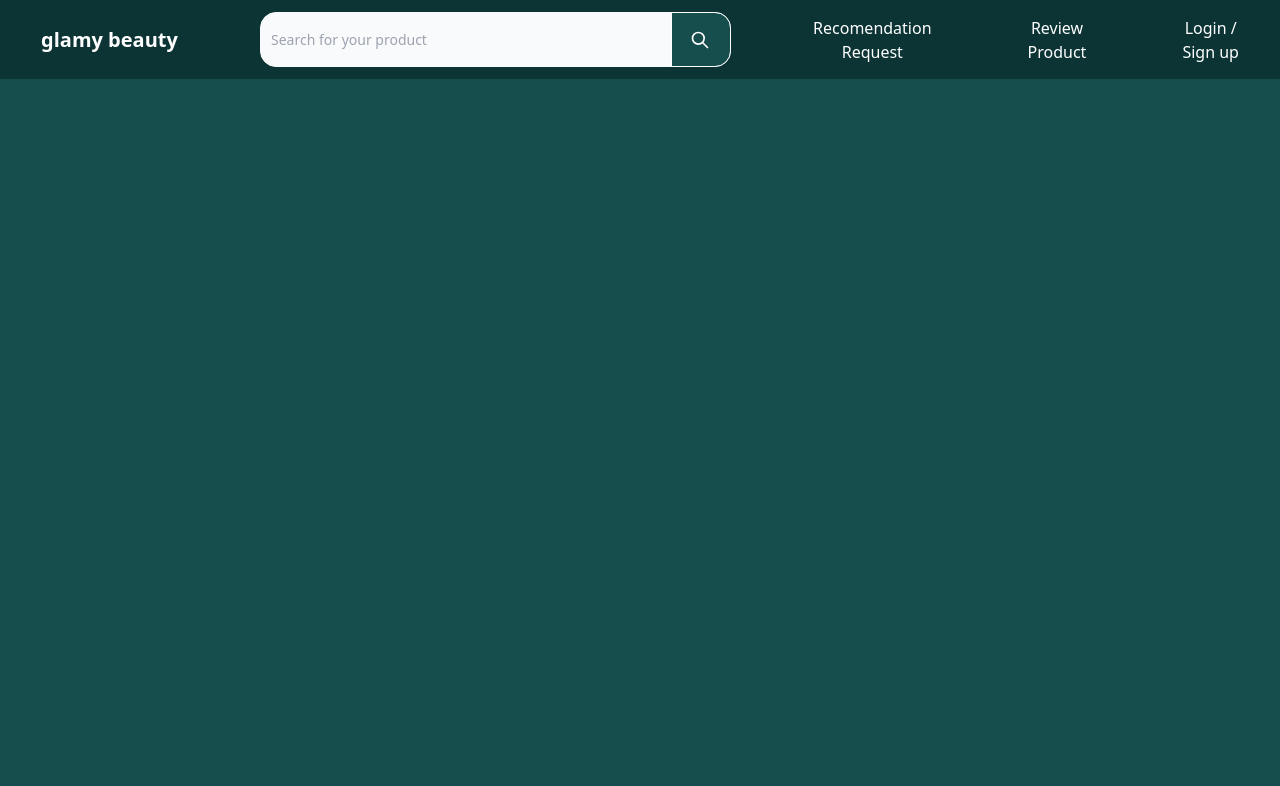
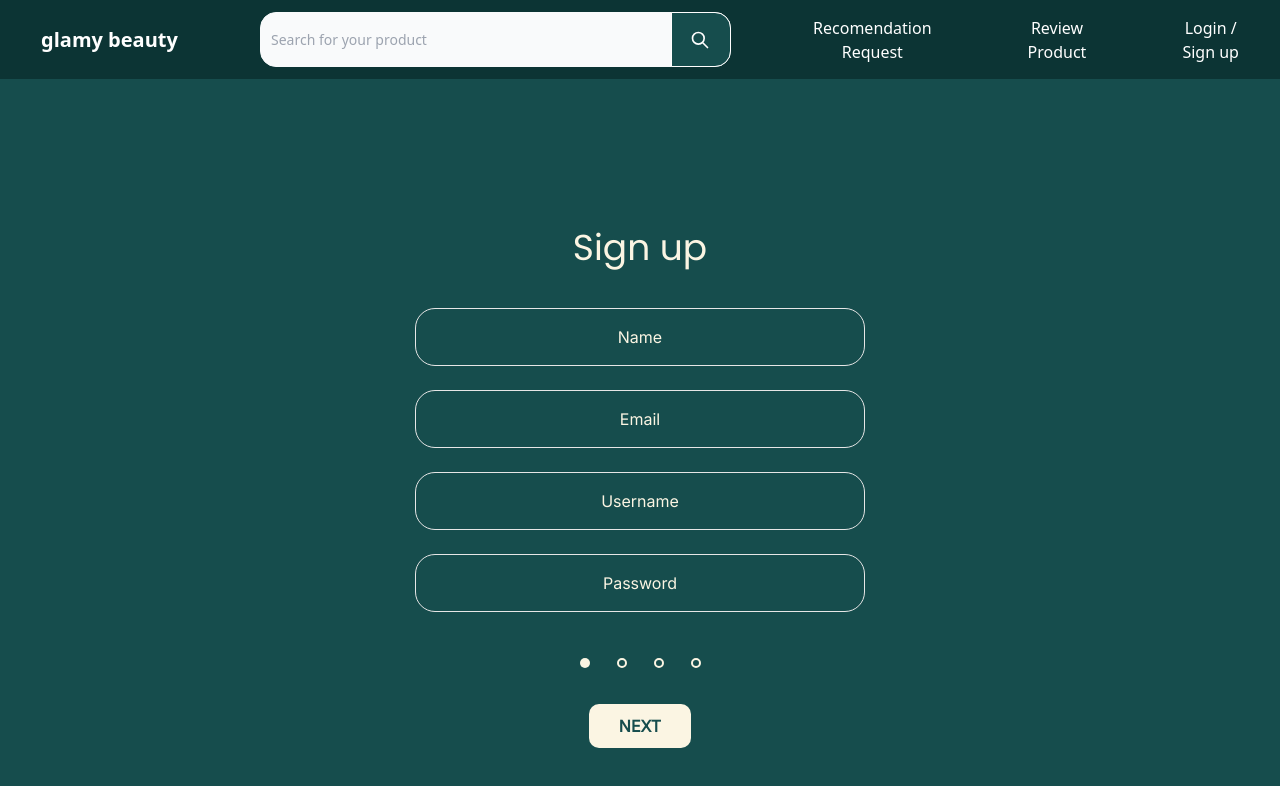
Before and after one commit to fahmiSD/glamify, a Nuxt app: page /signup in a window 1280 px wide. Shown: the top 786 px of the page. Built offline with nearby package versions, Linux system fonts and the light colour scheme.

Commit message:
signup dan email

```diff
--- a/layouts/default.vue
+++ b/layouts/default.vue
@@ -31,7 +31,7 @@
             >
           </li>
           <li>
-            <NuxtLink to="/products" class="btn"
+            <NuxtLink to="/login" class="btn"
               ><p class="text-white text-center">Login / <br />Sign up</p></NuxtLink
             >
           </li>
@@ -40,7 +40,7 @@
     </header>
 
     <!-- output the page content -->
-    <div class="bg-green h-screen">
+    <div class="bg-green h-full">
       <slot />
     </div>
   </div>
--- /dev/null
+++ b/pages/confirmEmail.vue
@@ -0,0 +1,37 @@
+<template>
+  <div class="flex flex-col justify-center items-center h-screen">
+    <form>
+      <div>
+        <p class="font-poppins text-[36px] text-[#FBF5E3] mb-[92px] text-center">Confirm Email!</p>
+      </div>
+      <div class="flex justify-center mb-[32px]">
+        <img src="~/assets/image/emailSent.svg" alt="" />
+      </div>
+      <div>
+        <p class="font-poppins text-[24px] text-[#FBF5E3] font-light text-center mb-[56px]">
+          We’ve sent you an<br />email link! Please verify <br />
+          your account
+        </p>
+      </div>
+
+      <div class="mb-[46px] flex justify-center">
+        <div class="w-[10px] h-[10px] border-solid border-2 border-[#FBF5E3] rounded-full mr-[27px]"></div>
+
+        <div class="w-[10px] h-[10px] bg-[#FBF5E3] rounded-full mr-[27px]"></div>
+
+        <div class="w-[10px] h-[10px] border-solid border-2 border-[#FBF5E3] rounded-full mr-[27px]"></div>
+
+        <div class="w-[10px] h-[10px] border-solid border-2 border-[#FBF5E3] rounded-full"></div>
+      </div>
+
+      <div class="text-center">
+        <!-- <button type="submit" class="bg-[#FBF5E3] rounded-[10px] w-[119px] h-[40px]"><p class="text-[#164D4D] font-inter font-bold">NEXT</p></button> -->
+        <a href="/confirmEmail" class="bg-[#FBF5E3] px-[30px] py-[12px] rounded-[10px] w-[119px] h-[40px] text-[#164D4D] font-inter font-bold">CHECK EMAIL</a>
+      </div>
+    </form>
+  </div>
+</template>
+
+<script setup></script>
+
+<style scoped></style>
--- a/pages/login.vue
+++ b/pages/login.vue
@@ -13,6 +13,7 @@
       </div>
       <div>
         <input
+          type="password"
           class="w-[450px] h-[58px] mb-[24px] rounded-[20px] bg-[#164D4D] border border-[#E6E6E6] focus:outline-none focus:ring focus:ring-[#FBF5E3] text-center text-[#FBF5E3] placeholder:font-inter placeholder:text-center placeholder:text-[#FBF5E3]"
           placeholder="Password"
           required
@@ -24,7 +25,7 @@
       <div class="text-center mb-[80px]">
         <button type="submit" class="bg-[#FBF5E3] rounded-[10px] w-[119px] h-[40px]"><p class="text-[#164D4D] font-inter font-bold">SUBMIT</p></button>
       </div>
-      <div class="text-center"><a href="#" class="text-[#FBF5E3] font-inter underline underline-offset-4">Don't have an account yet? Sign up!</a></div>
+      <div class="text-center"><a href="/signup" class="text-[#FBF5E3] font-inter underline underline-offset-4">Don't have an account yet? Sign up!</a></div>
     </form>
   </div>
 </template>
--- /dev/null
+++ b/pages/signup.vue
@@ -0,0 +1,57 @@
+<template>
+  <div class="flex flex-col justify-center items-center h-screen">
+    <form>
+      <div>
+        <p class="font-poppins text-[36px] text-[#FBF5E3] mb-[33px] text-center">Sign up</p>
+      </div>
+      <div>
+        <input
+          class="w-[450px] h-[58px] mb-[24px] rounded-[20px] bg-[#164D4D] border border-[#E6E6E6] focus:outline-none focus:ring focus:ring-[#FBF5E3] text-center text-[#FBF5E3] placeholder:font-inter placeholder:text-center placeholder:text-[#FBF5E3]"
+          placeholder="Name"
+          required
+        />
+      </div>
+      <div>
+        <input
+          type="email"
+          class="w-[450px] h-[58px] mb-[24px] rounded-[20px] bg-[#164D4D] border border-[#E6E6E6] focus:outline-none focus:ring focus:ring-[#FBF5E3] text-center text-[#FBF5E3] placeholder:font-inter placeholder:text-center placeholder:text-[#FBF5E3]"
+          placeholder="Email"
+          required
+        />
+      </div>
+      <div>
+        <input
+          class="w-[450px] h-[58px] mb-[24px] rounded-[20px] bg-[#164D4D] border border-[#E6E6E6] focus:outline-none focus:ring focus:ring-[#FBF5E3] text-center text-[#FBF5E3] placeholder:font-inter placeholder:text-center placeholder:text-[#FBF5E3]"
+          placeholder="Username"
+          required
+        />
+      </div>
+      <div>
+        <input
+          type="password"
+          class="w-[450px] h-[58px] mb-[46px] rounded-[20px] bg-[#164D4D] border border-[#E6E6E6] focus:outline-none focus:ring focus:ring-[#FBF5E3] text-center text-[#FBF5E3] placeholder:font-inter placeholder:text-center placeholder:text-[#FBF5E3]"
+          placeholder="Password"
+          required
+        />
+      </div>
+
+      <div class="mb-[46px] flex justify-center">
+        <div class="w-[10px] h-[10px] bg-[#FBF5E3] rounded-full mr-[27px]"></div>
+        <div class="w-[10px] h-[10px] border-solid border-2 border-[#FBF5E3] rounded-full mr-[27px]"></div>
+
+        <div class="w-[10px] h-[10px] border-solid border-2 border-[#FBF5E3] rounded-full mr-[27px]"></div>
+
+        <div class="w-[10px] h-[10px] border-solid border-2 border-[#FBF5E3] rounded-full"></div>
+      </div>
+
+      <div class="text-center">
+        <!-- <button type="submit" class="bg-[#FBF5E3] rounded-[10px] w-[119px] h-[40px]"><p class="text-[#164D4D] font-inter font-bold">NEXT</p></button> -->
+        <a href="/confirmEmail" class="bg-[#FBF5E3] px-[30px] py-[12px] rounded-[10px] w-[119px] h-[40px] text-[#164D4D] font-inter font-bold">NEXT</a>
+      </div>
+    </form>
+  </div>
+</template>
+
+<script setup></script>
+
+<style scoped></style>
```
Also changed, not shown: assets/image/emailSent.svg (added).
